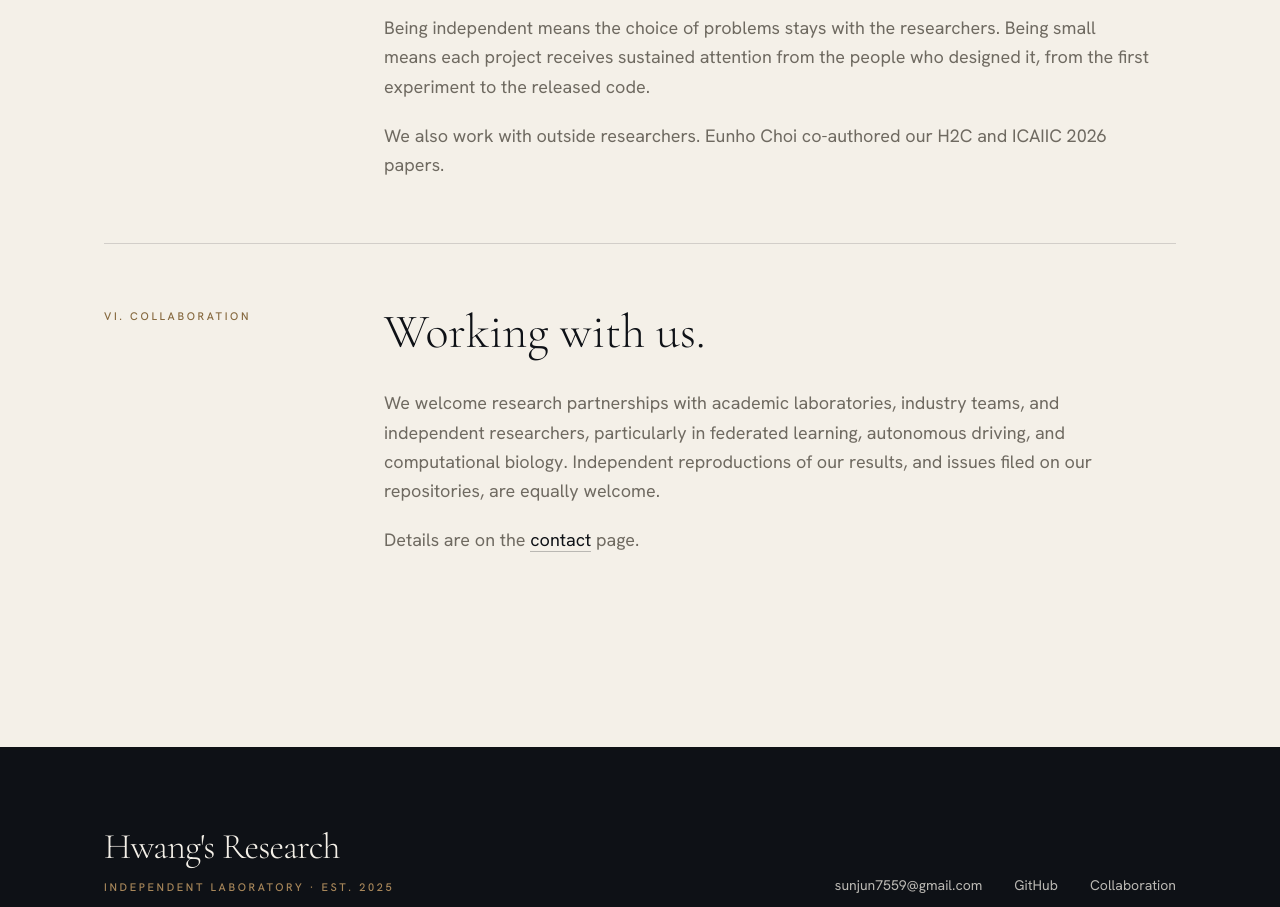
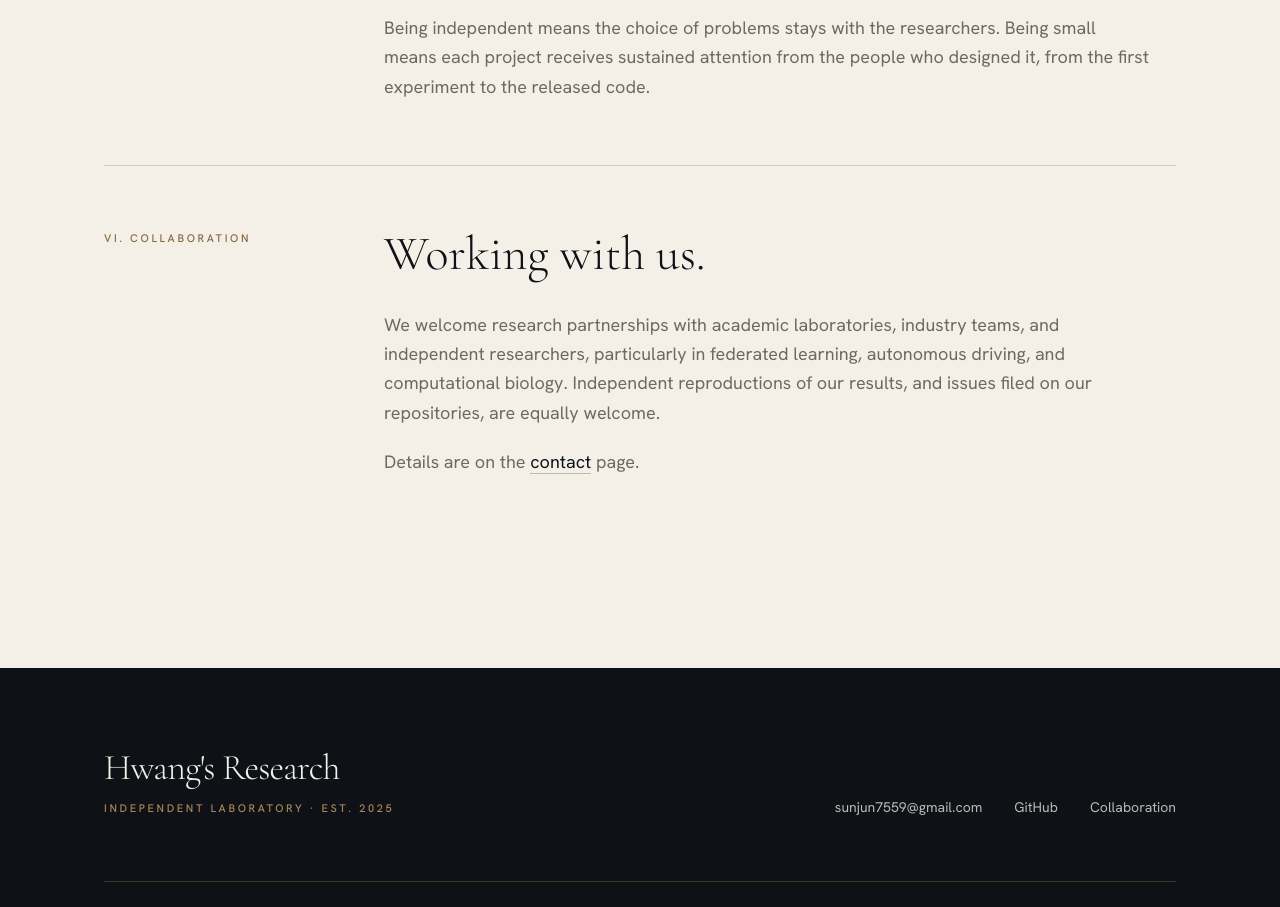
Before and after one commit to hwangsresearch/Website, a Next.js app: page /about in a window 1280 px wide. Shown: the part 4060-4967 px from the top of the page. Built offline with nearby package versions, Linux system fonts and the light colour scheme.

Commit message:
content: remove outside collaborator mention from About

```diff
--- a/app/about/page.tsx
+++ b/app/about/page.tsx
@@ -172,10 +172,6 @@ export default function AboutPage() {
             attention from the people who designed it, from the first
             experiment to the released code.
           </P>
-          <P>
-            We also work with outside researchers. Eunho Choi co-authored our
-            H2C and ICAIIC 2026 papers.
-          </P>
         </>
       ),
     },
```
